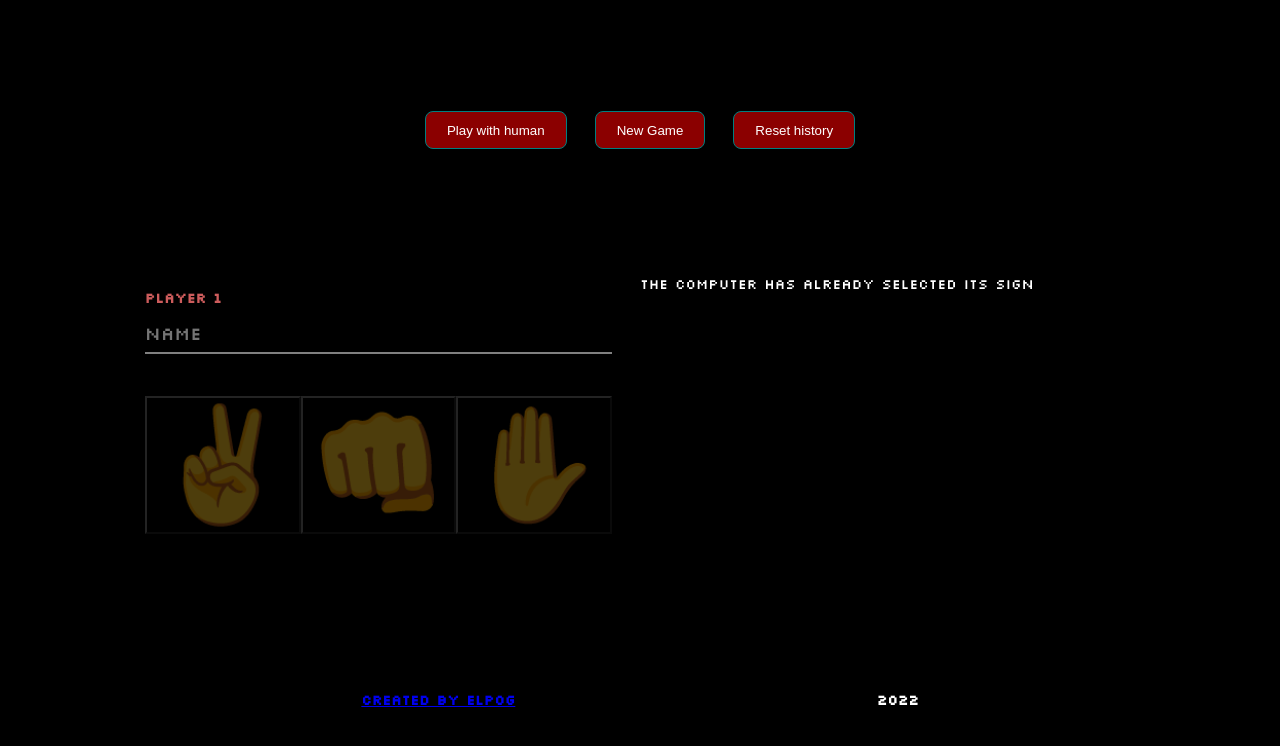
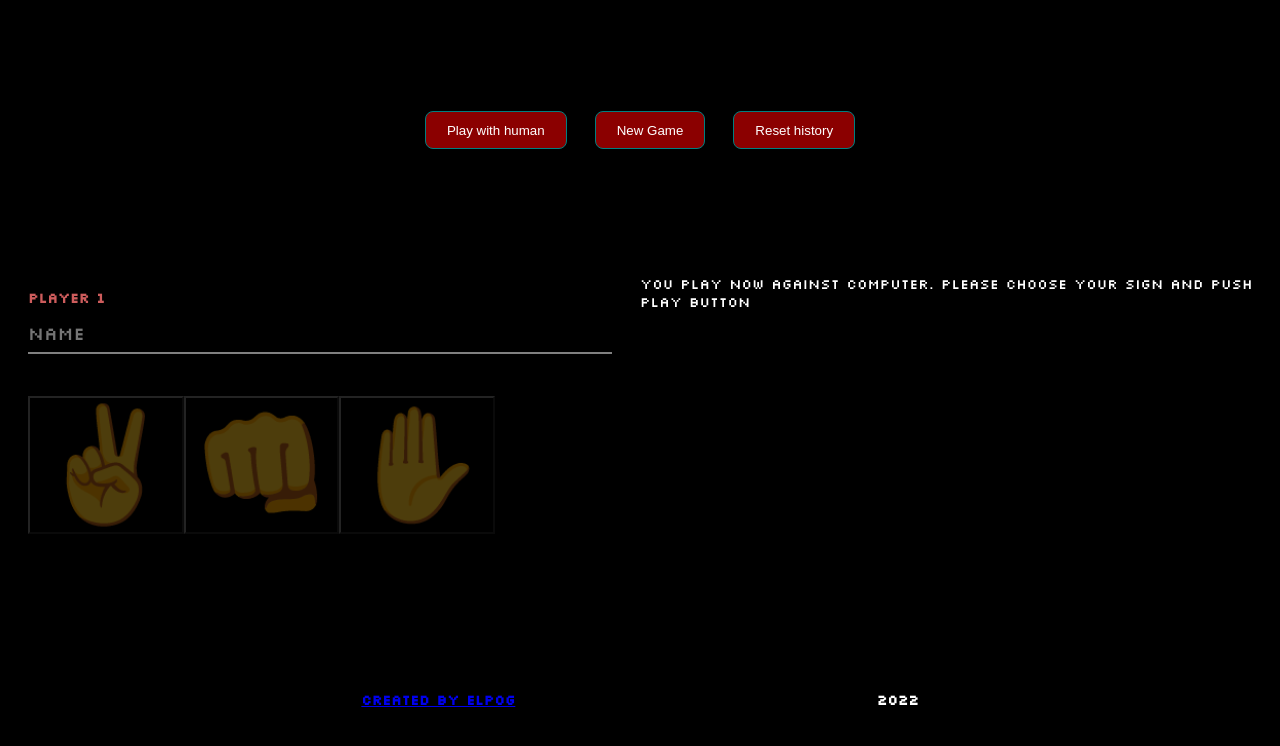
Before and after one commit to eLPog/RPS, a React (Create React App) app: page / in a window 1280 px wide. Both pictures are taken after a click on the button "Play with computer". Shown: the top 746 px of the page. Built offline with nearby package versions, Linux system fonts and the light colour scheme.

Commit message:
play with comp message changed

```diff
--- a/src/components/Selections/Selection.css
+++ b/src/components/Selections/Selection.css
@@ -35,7 +35,7 @@
     background-color: var(--first-bg-color);
     cursor:pointer;
     transition: 200ms;
-    animation: showElement 2300ms ease-in;
+    animation: showElement 800ms ease-in;
 
 }
 .selection:hover {
--- a/src/components/Selections/Selections.js
+++ b/src/components/Selections/Selections.js
@@ -26,7 +26,7 @@
       </div>
     ) : (
       <div>
-        The computer has already selected its sign
+        You play now against computer. Please choose your sign and push play button
       </div>
     )
 
--- a/src/index.css
+++ b/src/index.css
@@ -16,7 +16,7 @@
     /*align-items: center;*/
     background-color: var(--first-bg-color);
     color:#ffffff;
-    animation: showElement 2300ms ease-in;
+    animation: showElement 1300ms ease-in;
 
 
 }
```
